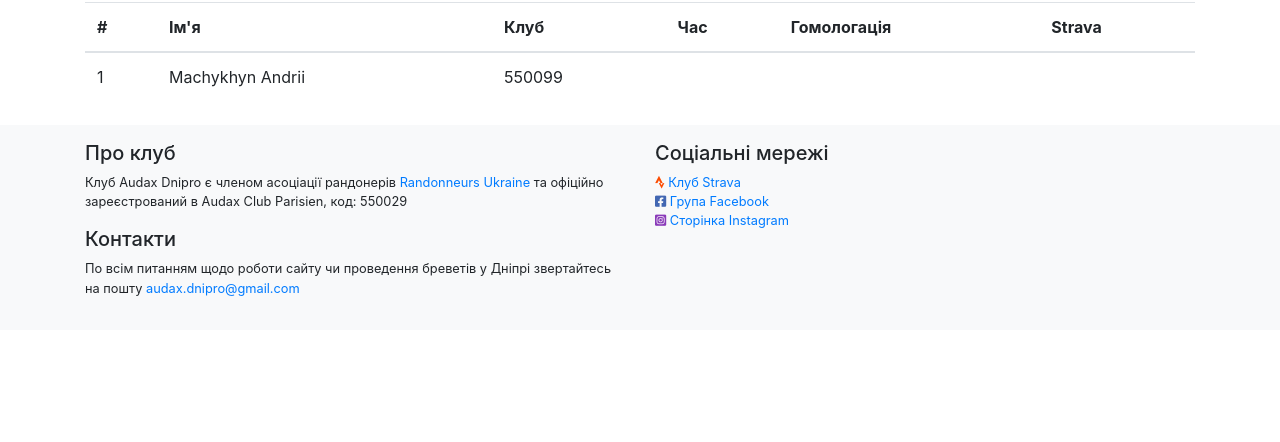
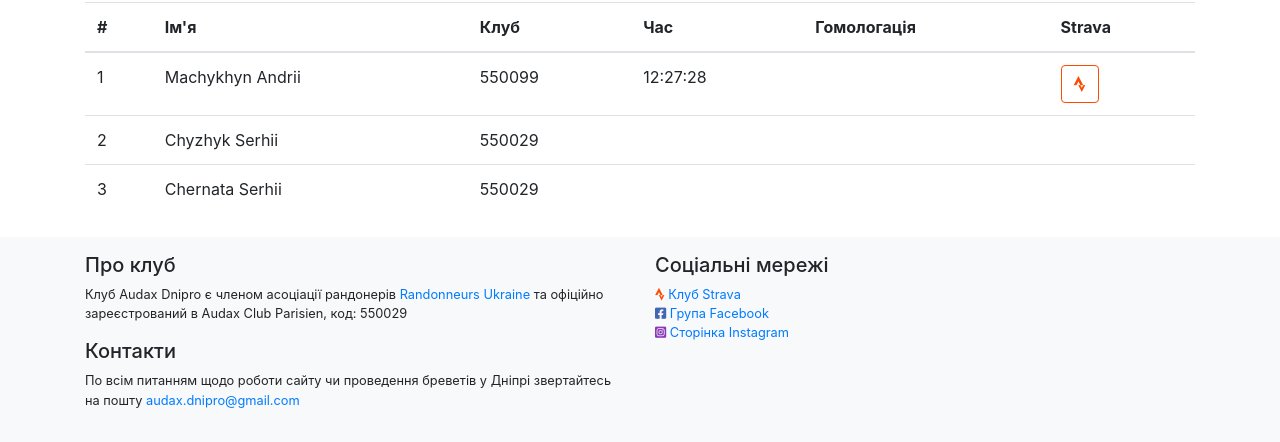
Before and after one commit to s-chizhik/audax.dp.ua, a Jekyll site: the page built from _brevets2021/03-20-brm200.html, in a window 1280 px wide and 900 px high, scrolled down 723 px, cut to the strip 458-900 px from the top of the window. Built offline with Jekyll 4.4.1, drawn with Linux system fonts in a browser that asks for light colours; before the commit the page ends 1511 px from its top, so only the background shows below that.

Commit message:
results, registrations

```diff
--- a/_brevets2021/03-06-brm200.html
+++ b/_brevets2021/03-06-brm200.html
@@ -1,8 +1,8 @@
 ---
 layout: brevet
 brevet:
-    active: true
-    closed: false
+    active: false
+    closed: true
     registration_form: https://docs.google.com/forms/u/1/d/e/1FAIpQLSecV8c38wXnL1JCACH5xYQsq_FH9FEgLDCxVAWlyUVJyH74iw/viewform
 
     distance: 200
--- a/_brevets2021/03-20-brm200.html
+++ b/_brevets2021/03-20-brm200.html
@@ -23,6 +23,18 @@
     results:
         - name: Machykhyn Andrii
           club: 550099
+          result: '12:27:28'
+          homologation:
+          medal:
+          strava: https://www.strava.com/activities/4986549956
+        - name: Chyzhyk Serhii
+          club: 550029
+          result:
+          homologation:
+          medal:
+          strava:
+        - name: Chernata Serhii
+          club: 550029
           result:
           homologation:
           medal:
--- a/_brevets2021/04-03-brm300.html
+++ b/_brevets2021/04-03-brm300.html
@@ -1,9 +1,9 @@
 ---
 layout: brevet
 brevet:
-    active: false
+    active: true
     closed: false
-    registration_form:
+    registration_form: https://docs.google.com/forms/d/e/1FAIpQLSf7qu8Xn48EX9HldPT2x2Lopy0YxPVtBhma8bJmlOscIB3ATQ/viewform
 
     distance: 300
     title: О, городами до Запоріжжя
--- a/_brevets2021/04-24-brm200.html
+++ b/_brevets2021/04-24-brm200.html
@@ -1,9 +1,9 @@
 ---
 layout: brevet
 brevet:
-    active: false
+    active: true
     closed: false
-    registration_form:
+    registration_form: https://docs.google.com/forms/d/e/1FAIpQLSdj2InvQ_2bpKRL8SafsB75fVmN2u5v9A_g8_iKb-Rtd9PXxw/viewform
 
     distance: 200
     title: Незвіданими стежками
```
